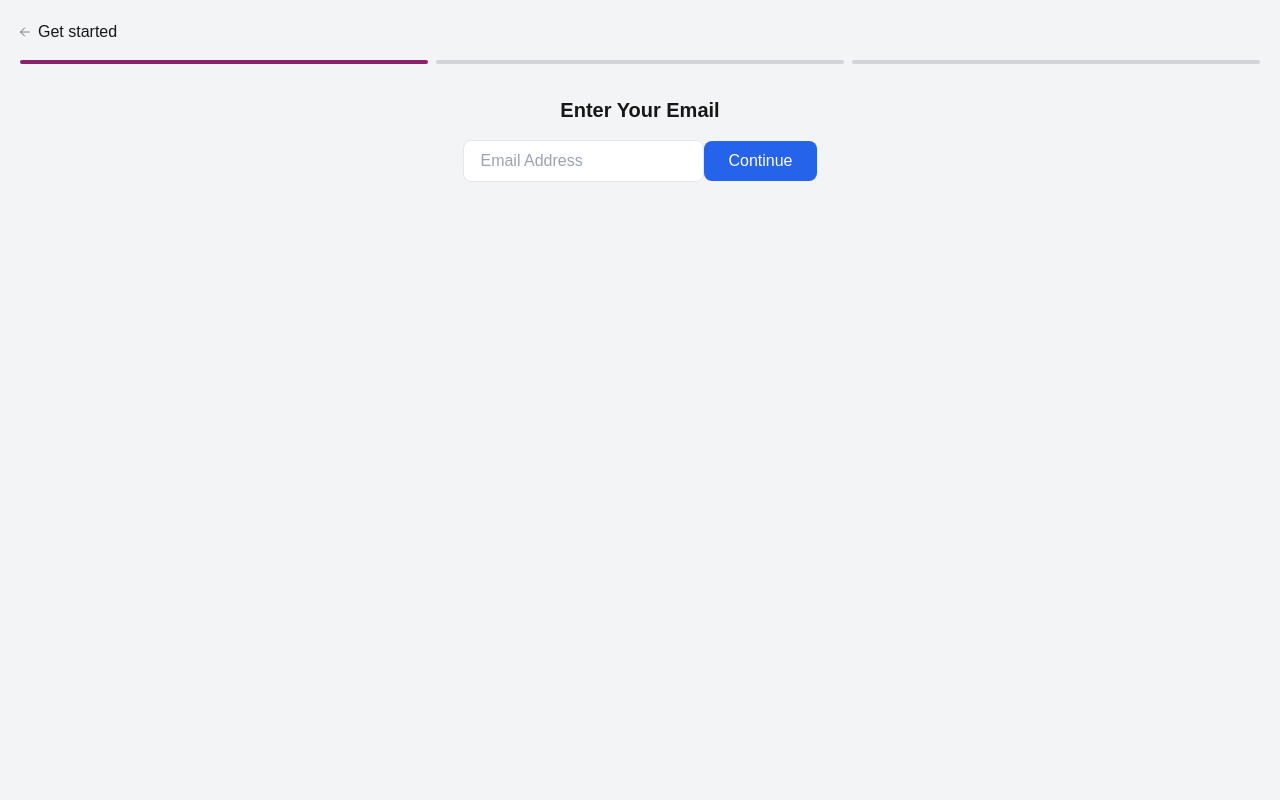
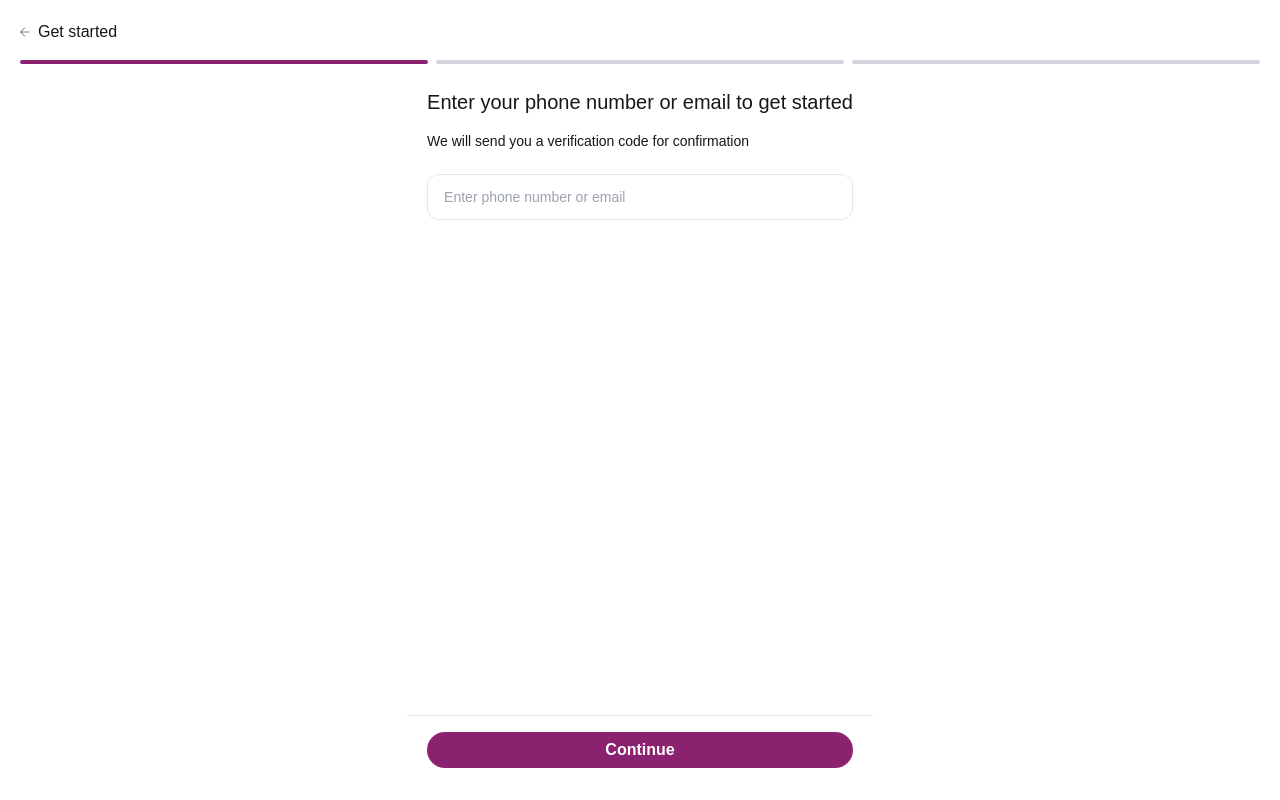
Before and after one commit to kendoriddy/next-app, a Next.js app: page /ssg/onboarding in a window 1280 px wide. Built offline with nearby package versions, Linux system fonts and the light colour scheme.

Commit message:
style: step 1 complete

```diff
--- a/src/pages/ssg/onboarding/index.tsx
+++ b/src/pages/ssg/onboarding/index.tsx
@@ -19,7 +19,7 @@ const OnboardingPage = () => {
   };
 
   return (
-    <div className="min-h-screen flex flex-col justify-start bg-gray-100 p-5">
+    <div className="min-h-screen flex flex-col justify-start bg-white p-5">
       {/* Back Arrow */}
       {step > 1 ? (
         <button
@@ -39,7 +39,7 @@ const OnboardingPage = () => {
       )}
 
       {/* Progress Bar */}
-      <div className="flex space-x-2 mb-8 w-full">
+      <div className="flex space-x-2 mb-6 w-full">
         {[1, 2, 3].map((i) => (
           <div
             key={i}
@@ -51,16 +51,31 @@ const OnboardingPage = () => {
       {/* Steps */}
       <div className="flex flex-col items-center">
         {step === 1 && (
-          <div className="text-center">
-            <h2 className="text-xl font-bold mb-4">Enter Your Email</h2>
-            <input
-              type="email"
-              placeholder="Email Address"
-              className="border rounded-lg px-4 py-2 mb-4"
-            />
-            <button onClick={handleNext} className="px-6 py-2 bg-blue-600 text-white rounded-lg">
-              Continue
-            </button>
+          <div className="min-h-[85vh] flex flex-col justify-between items-center">
+            <div className="flex flex-col justify-normal items-start gap-6">
+              <div>
+                <h2 className="text-xl font-medium mb-4">
+                  Enter your phone number or email to get started
+                </h2>
+                <p className="text-[14px] leading-[18px] font-normal">
+                  We will send you a verification code for confirmation
+                </p>
+              </div>
+              <input
+                type="email"
+                placeholder="Enter phone number or email"
+                className="border-[0.5px] rounded-xl  mb-4 w-full text-[14px] font-normal leading-4 text-[#00000099] py-3.5 px-4"
+              />
+            </div>
+            <div className="w-full">
+              <hr className="h-[0.5px] mb-4 -mx-5" />
+              <button
+                onClick={handleNext}
+                className="px-2.5 py-1.5 w-full rounded-[90px] bg-[#8A226F] text-white font-bold hover:bg-pink-950 transition flex items-center justify-center"
+              >
+                Continue
+              </button>
+            </div>
           </div>
         )}
 
--- a/src/pages/ssg/welcome/index.tsx
+++ b/src/pages/ssg/welcome/index.tsx
@@ -33,7 +33,7 @@ const WelcomePageSSG = () => {
         </ul>
       </div>
       <Link href="/ssg/onboarding" className="w-full">
-        <span className="px-2.5 py-2.5 w-full rounded-[90px] bg-[#8A226F] text-white font-bold hover:bg-pink-950 transition flex items-center justify-center">
+        <span className="px-2.5 py-1.5 w-full rounded-[90px] bg-[#8A226F] text-white font-bold hover:bg-pink-950 transition flex items-center justify-center">
           Get Started
         </span>
       </Link>
```
